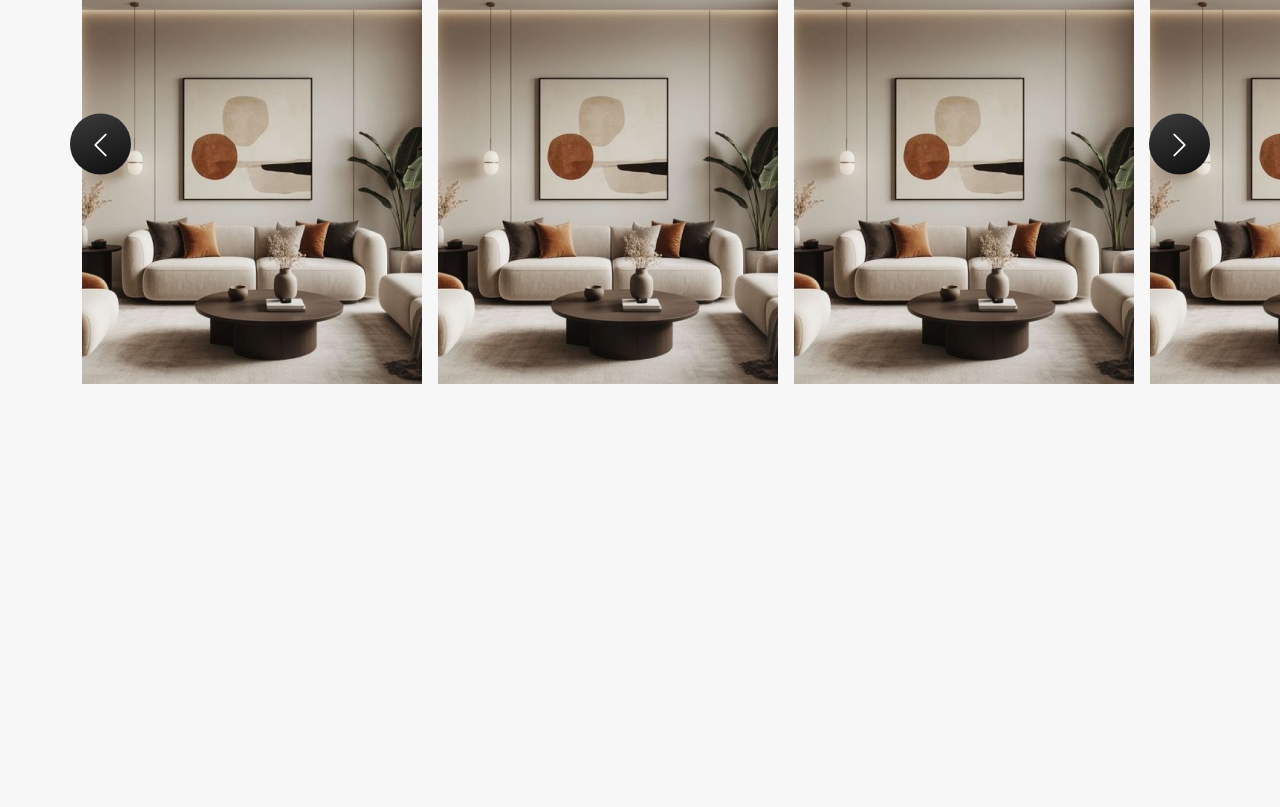
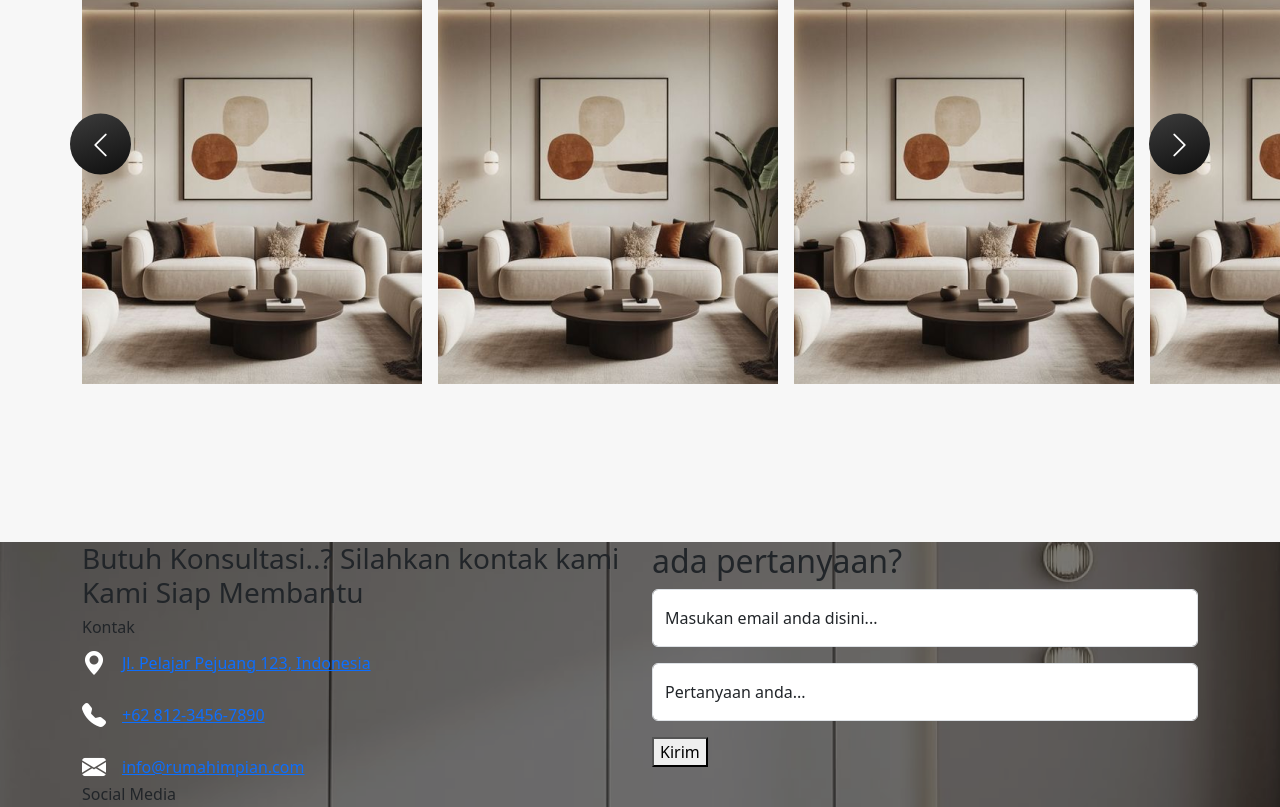
Before and after one commit to danielstevee/Rumah-Impian-Company-Profil, a plain HTML site: page index.html in a window 1280 px wide. Shown: the part 3404-4211 px from the top of the page. Before the commit the page ends 3788 px from the top, so only its background shows below. Drawn offline with nearby package versions, Linux system fonts and the light colour scheme.

Commit message:
penambahan section kontak di html

```diff
--- a/index.html
+++ b/index.html
@@ -599,7 +599,62 @@
         </div>
         </div>
     </section>
+    <!-- Section Contact -->
+    <section id="contact">
+        <div class="container-fluid">
+            <div class="container">
+                <div class="row">
+                    <div class="col-md-6">
+                        <h3>Butuh Konsultasi..? Silahkan kontak kami Kami Siap Membantu</h3>
+                        <div class="kontak social-icon">
+                            <h6>Kontak</h6>
+                            <div class="d-flex align-items-center mb-3">
+                                <i class="bi bi-geo-alt-fill me-3"></i>
+                                <a href="#">Jl. Pelajar Pejuang 123, Indonesia</a>
+                            </div>
 
+                            <div class="d-flex align-items-center mb-3">
+                                <i class="bi bi-telephone-fill me-3"></i>
+                                <a href="tel:+6281234567890">+62 812-3456-7890</a>
+                            </div>
+
+                            <div class="d-flex align-items-center">
+                                <i class="bi bi-envelope-fill me-3"></i>
+                                <a href="mailto:info@rumahimpian.com">info@rumahimpian.com</a>
+                            </div>
+                            <h6>Social Media</h6>
+                            <div class="social-icon">
+                                <a href="#"><i class="bi bi-instagram"></i></a>
+                                <a href="#"><i class="bi bi-facebook"></i></a>
+                                <a href="#"><i class="bi bi-twitter-x"></i></a>
+                                <a href="#">RumahImpian</a>
+                            </div>
+                        </div>
+                    </div>
+                    <div class="col-md-6">
+                        <div class="card-contact w-100">
+                            <form>
+                                <h2>ada pertanyaan?</h2>
+                                <div class="form-floating mb-3">
+                                    <input type="email" class="form-control" id="floatingInput"
+                                        placeholder="name@example.com">
+                                    <label for="floatingInput">Masukan email anda disini...</label>
+                                </div>
+                                <div class="form-floating mb-3">
+                                    <input type="text" class="form-control" id="floatingInput"
+                                        placeholder="name@example.com">
+                                    <label for="floatingInput">Pertanyaan anda...</label>
+                                </div>
+                        </div>
+                        <button type="submit" class="button-kontak">Kirim</button>
+                        </form>
+                    </div>
+                </div>
+            </div>
+        </div>
+        </div>
+
+    </section>
 
     <!-- Optional JavaScript; choose one of the two! -->
     <!-- Option 1: Bootstrap Bundle with Popper -->
--- a/style/style.css
+++ b/style/style.css
@@ -449,3 +449,20 @@ bottom: 10px;
     height: 61px;
     color: #FFFFFF;
 }
+
+/* Kontak Section */
+.social-icon i{
+    color: #fff;
+    font-size: 24px;
+    text-decoration: none;
+    transition: .3s;
+}
+
+.social-icon i:hover{
+    color: #00985B;
+}
+
+#contact {
+    background-image: url(/asset/bg-contact.png);
+    margin-top :158px;
+}
```
Also changed, not shown: asset/bg-contact.png (added). Lines whose indentation alone changed are shown as unchanged.
